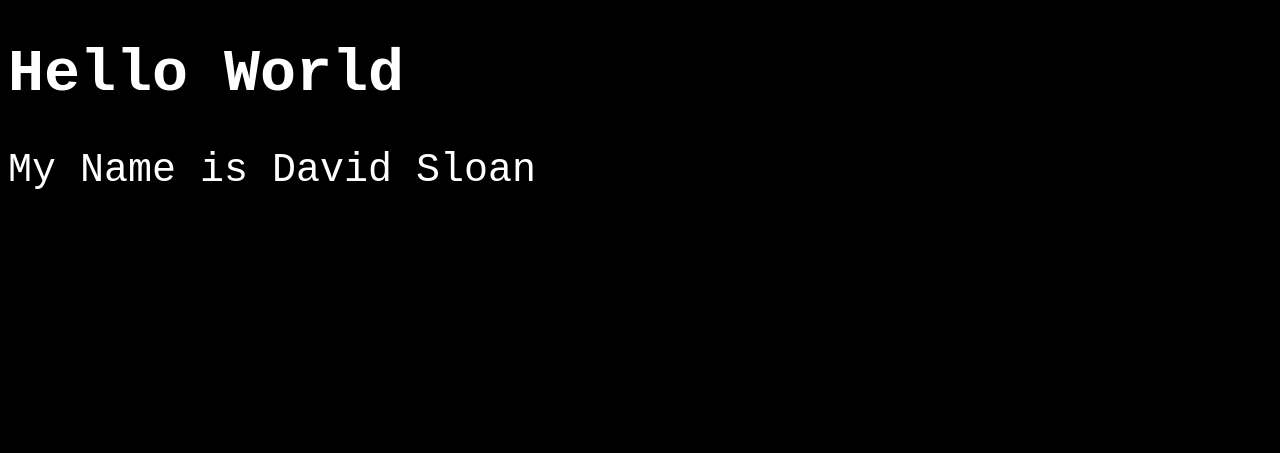
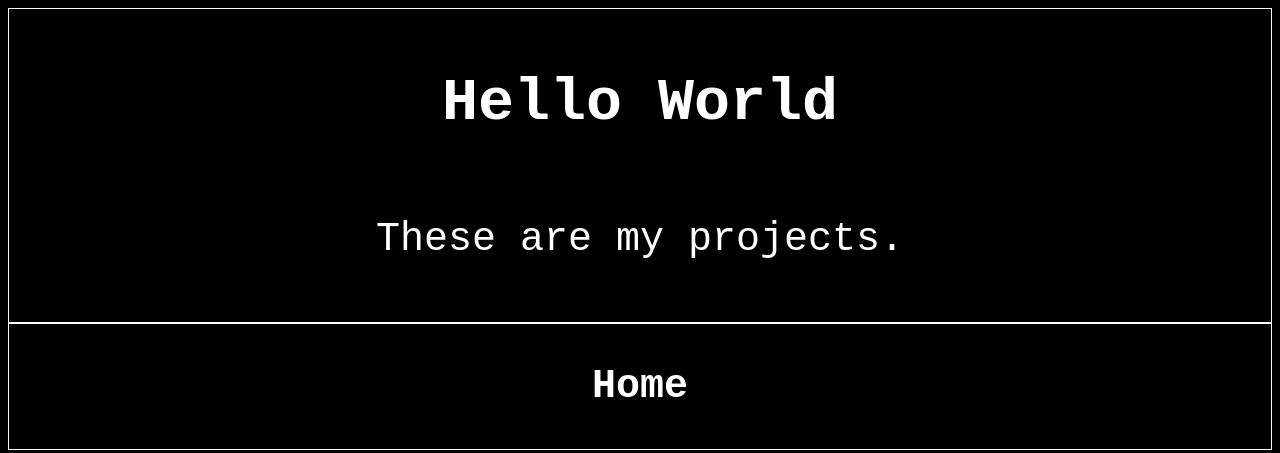
Before and after one commit to sloandjw/cis-1440, a plain HTML site: page projects.html in a window 1280 px wide. Drawn offline with Linux system fonts and the light colour scheme.

```diff
--- a/projects.html
+++ b/projects.html
@@ -9,8 +9,14 @@
 </head>
 <body>
 
-    <h1>Hello World</h1>
-    <p>My Name is David Sloan</p>
+    <div class="container" >
+        <h1>Hello World</h1>
+        <p>These are my projects.</p>
+    </div>
+
+        <div class="container">
+        <a href="index.html"><button class="button">Home</button></a>
+    </div>
 
     <script src="js/main.js"></script>
 </body>
```
Also changed, not shown: index.html (+2 -2 lines), notes.txt (added).
